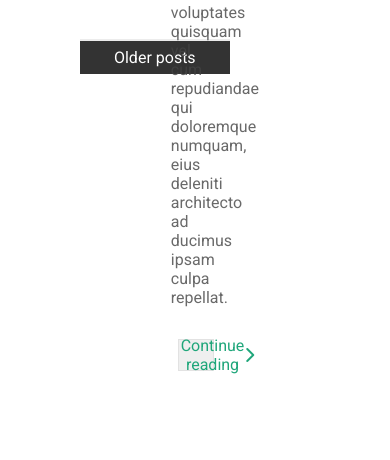
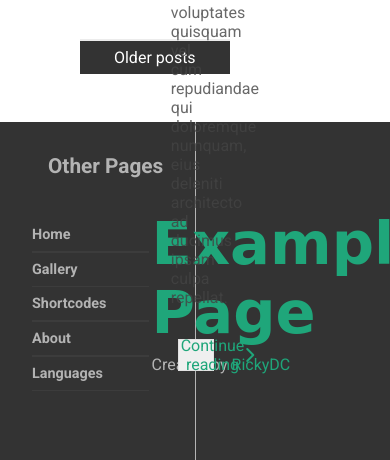
Before and after one commit to Rickydlcc/ExamplePage1, a plain HTML site: page Index.html in a window 390 px wide. Shown: the part 3870-4330 px from the top of the page. Before the commit the page ends 4244 px from the top, so only its background shows below. Drawn offline with Linux system fonts and the light colour scheme; a web font is replaced by a local one.

Commit message:
Page finished (not responsive)

```diff
--- a/Index.html
+++ b/Index.html
@@ -363,7 +363,39 @@
           </div>
         </aside>
       </div>
-      <footer></footer>
+      <footer>
+        <div class="footer-info">
+          <h2>Other Pages</h2>
+          <ul>
+            <li>
+              <h3>Home</h3>
+            </li>
+            <hr>
+            <li>
+              <h3>Gallery</h3>
+            </li>
+            <hr>
+            <li>
+              <h3>Shortcodes</h3>
+            </li>
+            <hr>
+            <li>
+              <h3>About</h3>
+            </li>
+            <hr>
+            <li>
+              <h3>Languages</h3>
+            </li>
+            <hr>
+          </ul>
+        </div>
+        <div class="footer-logo">
+          <div class="footer-logo-content">
+            <h2>Example Page</h2>
+            <p>Created by <span>RickyDC</span></p>
+          </div>
+        </div>
+      </footer>
     </main>
     <script src="app.js"></script>
     <script
--- a/main.css
+++ b/main.css
@@ -423,3 +423,66 @@ aside {
 .rec-article p span {
   color: var(--primaryColor);
 }
+footer{
+  width: 100%;
+  height: 40vh;
+  margin-top: 3rem;
+
+  display: flex;
+  background-color: var(--footerColor);
+}
+.footer-info{
+  width: 50%;
+  height: 100%;
+}
+.footer-info h2{
+  font-size: 1.3rem;
+  color:#ffffffa1;
+  margin-top: 2rem;
+  margin-left: 3rem;
+}
+.footer-info ul{
+  list-style: none;
+  width: 60%;
+  margin-left: 2rem;
+  margin-top: 3rem;
+  height: fit-content;
+  /* border: 1px solid red; */
+}
+.footer-info hr{
+  height: .1rem;
+  background-color: rgba(255, 255, 255, 0.445);
+  border: none;
+  margin: .5rem 0;
+}
+.footer-info ul li h3{
+  font-size: .9rem;
+  color: #ffffffa1;
+  cursor: pointer;
+}
+.footer-logo{
+  width: 50%;
+  height: 100%;
+
+  border-left: 1px solid #ffffffa1;
+  display: flex;
+  justify-content: center;
+  align-items: center;
+}
+.footer-logo-content{
+  width: fit-content;
+  height: fit-content;
+}
+.footer-logo-content h2{
+  font-size: 3.7rem;
+  font-family: "ZCOOL KuaiLe", cursive;
+
+  color: var(--primaryColor);
+}
+.footer-logo-content p{
+  color: #ffffffa1;
+  margin-top: .5rem;
+}
+.footer-logo-content p span{
+  color: var(--primaryColor);
+}
```
Also changed, not shown: 1 other file.
